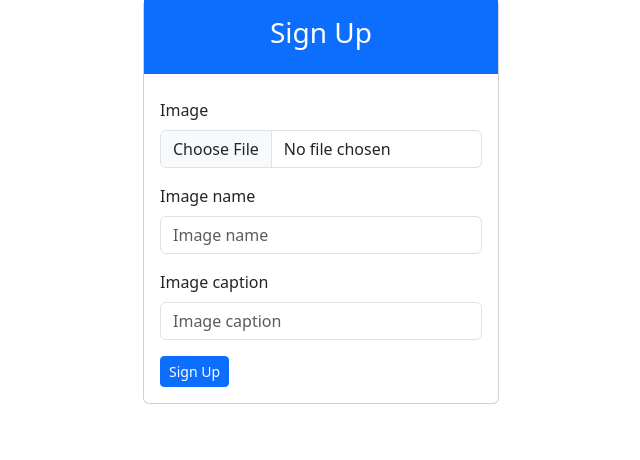
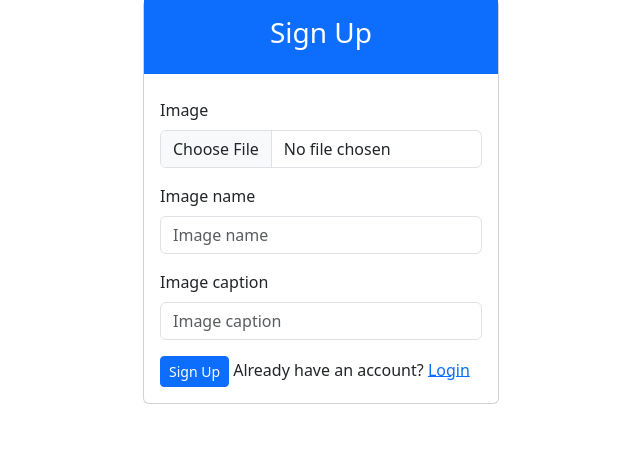
Before and after one commit to githaefrancis/instagram-mirror, a Django app: template templates/registration/registration_form.html in a window 1280 px wide. Shown: the part 25-485 px from the top of the page, without its empty margins (319-959 px from the left). Run offline with Django 4.2, Linux system fonts and the light colour scheme; the template is opened without the code that fills it: values that come from a table or form of the project are taken from there, others are empty; some libraries are stand-ins or nearby versions.

Commit message:
add login and register links

```diff
--- a/templates/navbar.html
+++ b/templates/navbar.html
@@ -15,7 +15,6 @@
 
      <div class="navbar-nav">
       <form class="d-flex nav-item align-items-center mt-3" action="{% url 'search'  %}" method="GET">
-
         <input class="form-control" type="search" name="search_word" placeholder="Search" aria-label="Search">
 
       </form>
--- a/templates/registration/login.html
+++ b/templates/registration/login.html
@@ -31,7 +31,7 @@
 
           <div class="form-group">
             <input type="submit" class="btn btn-primary btn-sm" value="Login">
-
+            Don't have an account? <a href="/accounts/register">Sign up</a>
           </div>
           <input type="hidden" name="next" value="{{next}}">
         </form>
--- a/templates/registration/registration_form.html
+++ b/templates/registration/registration_form.html
@@ -34,6 +34,8 @@
             <div class="form-group">
 
               <input type="submit" class="btn btn-primary btn-sm" value="Sign Up">
+              Already have an account? <a href="/accounts/login">Login</a>
+
             </div>
             <input type="hidden" name="next" value="{{next}}">
           </form>
```
